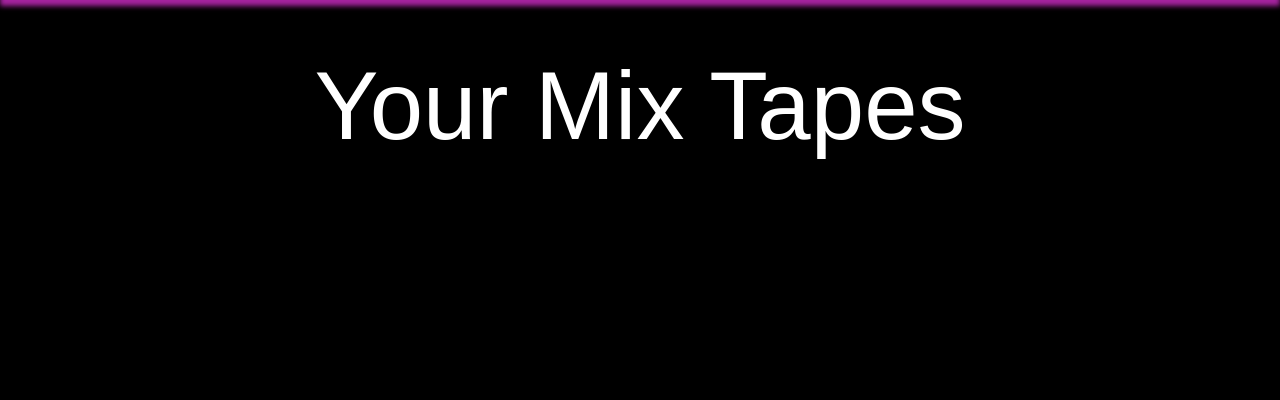
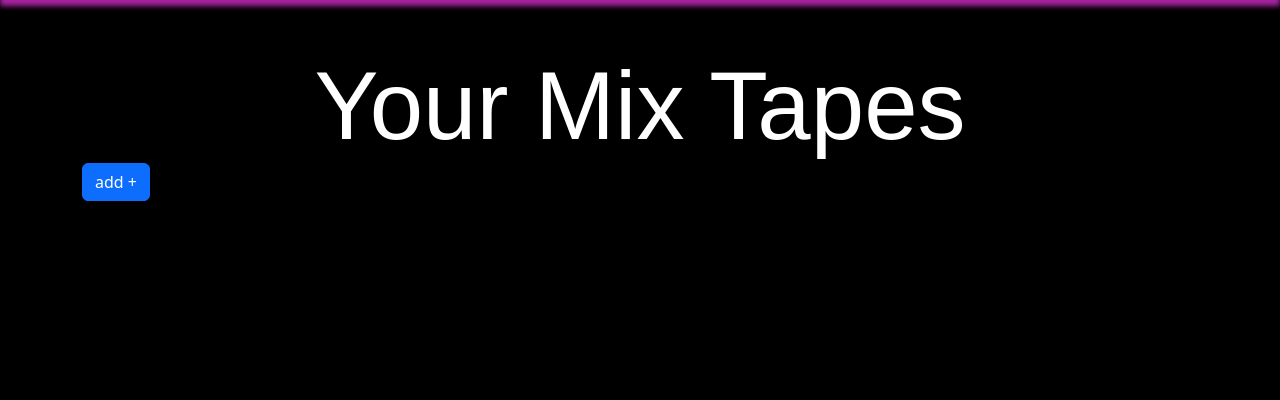
Before and after one commit to Terafora/My-Mixtape, a Django app: page /library/ in a window 1280 px wide. Shown: the part 80-480 px from the top of the page. Run offline with Django 4.2, Linux system fonts and the light colour scheme; the visitor is signed in with stand-in values (Sample User, id 1); data that the repository does not hold is empty; some libraries are stand-ins or nearby versions; some web fonts are replaced.

Commit message:
Update library to allow for creation of mix tapes. Create form for creating mix tapes

```diff
--- a/my_mixtape/templates/my_mixtape/library.html
+++ b/my_mixtape/templates/my_mixtape/library.html
@@ -21,6 +21,12 @@
                 <a href="{% url 'mixtape_detail' mixtape.id %}" class="btn btn-primary">View Mix Tape</a>
             </div>
         </div>
+{% endfor %}
+        <div class="container">
+        <a href="{% url 'add_mixtape' %}">
+            <button class="btn btn-primary">add +</button>
+        </a>
     </div>
-{% endfor %}
+    </div>
+
 {% endblock %}
--- a/my_mixtape/urls.py
+++ b/my_mixtape/urls.py
@@ -1,9 +1,10 @@
 from django.urls import path
-from .views import Index, About, Library, OpenTrackList
+from .views import Index, About, Library, OpenTrackList, AddMixTape
 
 urlpatterns = [
     path('', Index.as_view(), name='home'),
     path('about/', About.as_view(), name='about'),
     path('library/', Library.as_view(), name='library'),
     path('mixtape/<int:mixtape_id>/', OpenTrackList.as_view(), name='mixtape_detail'),
+    path('add_mixtape/', AddMixTape.as_view(), name='add_mixtape'),
 ]
```
Also changed, not shown: my_mixtape/templates/my_mixtape/add_mixtape.html (+17 -1 lines).
